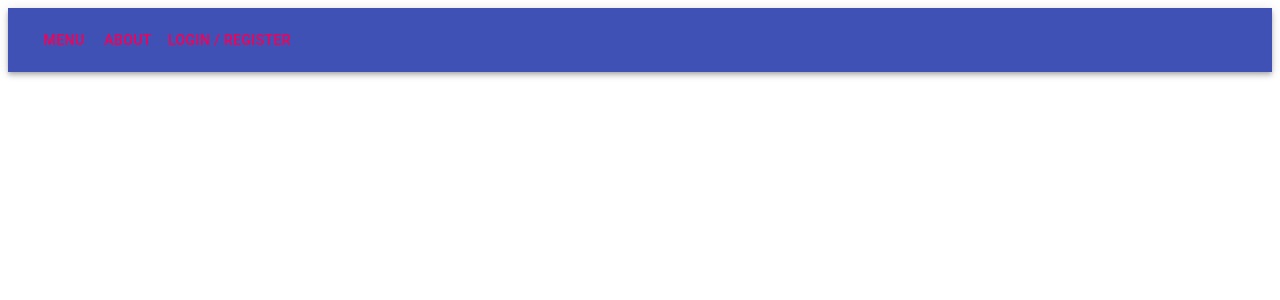
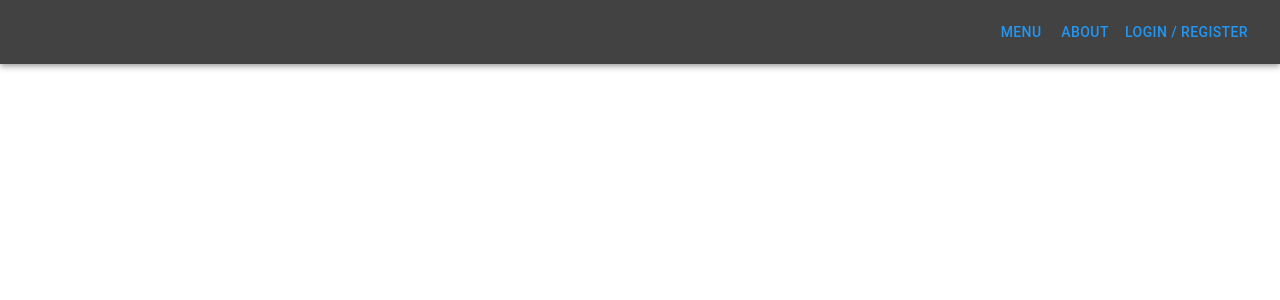
Before and after one commit to jamesphongduong/phongspho, a React (Create React App) app: page / in a window 1280 px wide. Shown: the top 300 px of the page. Built offline with nearby package versions, Linux system fonts and the light colour scheme.

Commit message:
normalize css added

```diff
--- a/package.json
+++ b/package.json
@@ -10,6 +10,7 @@
     "@types/react": "16.9.11",
     "@types/react-dom": "16.9.4",
     "@types/shortid": "^0.0.29",
+    "normalize.css": "^8.0.1",
     "react": "^16.12.0",
     "react-dom": "^16.12.0",
     "react-scripts": "3.2.0",
--- a/src/components/App.tsx
+++ b/src/components/App.tsx
@@ -1,14 +1,24 @@
 import React from 'react';
-import { DefaultButton } from './Button';
+import { Button } from './Button';
 import { Navbar } from './Navbar';
+import { MuiThemeProvider, createMuiTheme } from '@material-ui/core/styles';
+import { grey, blue } from '@material-ui/core/colors';
 
+const theme = createMuiTheme({
+  palette: {
+    primary: { main: grey[800] },
+    secondary: { main: blue[500] }
+  }
+});
 const navbarItems = ['Menu', 'About', 'Login / Register'];
 
 export const App = (): JSX.Element => {
   return (
     <div>
-      <Navbar items={navbarItems} />
-      {/* <DefaultButton color="primary" /> */}
+      <MuiThemeProvider theme={theme}>
+        <Navbar items={navbarItems} />
+      </MuiThemeProvider>
+      {/* <Button color="primary" /> */}
     </div>
   );
 };
--- a/src/components/Navbar.tsx
+++ b/src/components/Navbar.tsx
@@ -1,21 +1,15 @@
 import React from 'react';
-import {
-  AppBar,
-  Toolbar,
-  IconButton,
-  Typography
-  // MenuIcon
-} from '@material-ui/core';
+import { AppBar, Toolbar } from '@material-ui/core';
 import { Button } from './Button';
-import { withKey } from './hocs/WithKey';
-import MenuIcon from '@material-ui/icons/Menu';
 import shortid from 'shortid';
+import { makeStyles } from '@material-ui/core/styles';
 
 interface Props {
   items: string[];
 }
 
 export const Navbar = (props: Props): JSX.Element => {
+  const classes = useStyles();
   const { items } = props;
 
   const renderItems = (): JSX.Element[] => {
@@ -30,19 +24,13 @@ export const Navbar = (props: Props): JSX.Element => {
 
   return (
     <AppBar position="static">
-      <Toolbar>
-        {/* <IconButton
-          edge="start"
-          // className={classes.menuButton}
-          color="inherit"
-          aria-label="menu"
-        >
-          <MenuIcon />
-        </IconButton> */}
-        {/* <Button /> */}
-        {renderItems()}
-        {/* <Button color="inherit">Login</Button> */}
-      </Toolbar>
+      <Toolbar className={classes.container}>{renderItems()}</Toolbar>
     </AppBar>
   );
 };
+
+const useStyles = makeStyles((theme) => ({
+  container: {
+    justifyContent: 'flex-end'
+  }
+}));
--- a/src/index.tsx
+++ b/src/index.tsx
@@ -1,5 +1,6 @@
 import React from 'react';
 import ReactDOM from 'react-dom';
 import { App } from './components/App';
+import 'normalize.css';
 
 ReactDOM.render(<App />, document.querySelector('#root'));
```
Also changed, not shown: src/components/hocs/WithKey.tsx (deleted, +0 -13 lines), 1 other file (tests, documents, lock files or other folders).
